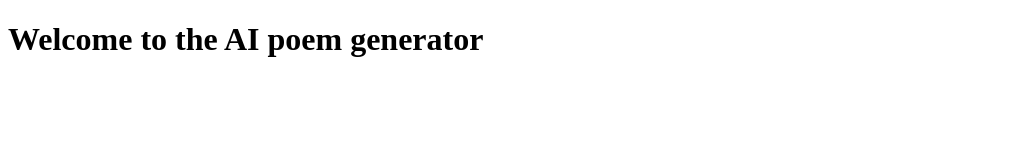
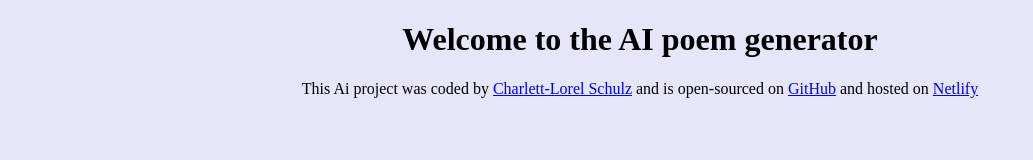
Before and after one commit to c-schulz99/shecodes-ai-add-on-week2-homework, a plain HTML site: page index.html in a window 1280 px wide. Shown: the whole page, without its empty margins (0-1033 px from the left). Drawn offline with Linux system fonts and the light colour scheme.

Commit message:
added the footer

```diff
--- a/index.html
+++ b/index.html
@@ -8,7 +8,14 @@
 </head>
 <body>
     <h1>Welcome to the AI poem generator</h1>
-
+    <footer>
+        This Ai project was coded by
+        <a href="https://github.com/c-schulz99" target="_blank">Charlett-Lorel Schulz</a>
+        and is open-sourced on
+        <a href="https://github.com/c-schulz99/shecodes-ai-add-on-week2-homework" target="_blank">GitHub</a>
+        and hosted on
+        <a href="https://aipoemgenerator-homework.netlify.app/" target="_blank">Netlify</a>
+    </footer>
     <script src="src/index.js"></script>
 </body>
 </html>
--- a/src/style.css
+++ b/src/style.css
@@ -0,0 +1,4 @@
+body {
+    background: lavender;
+    text-align: center;
+}
```
